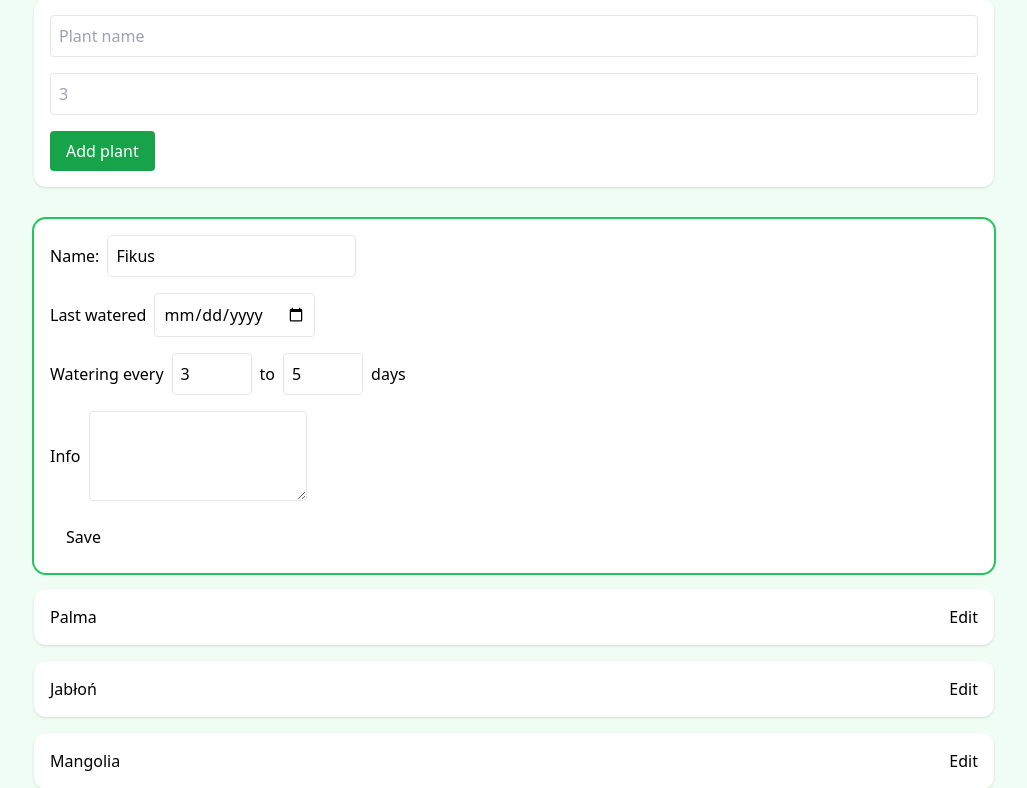
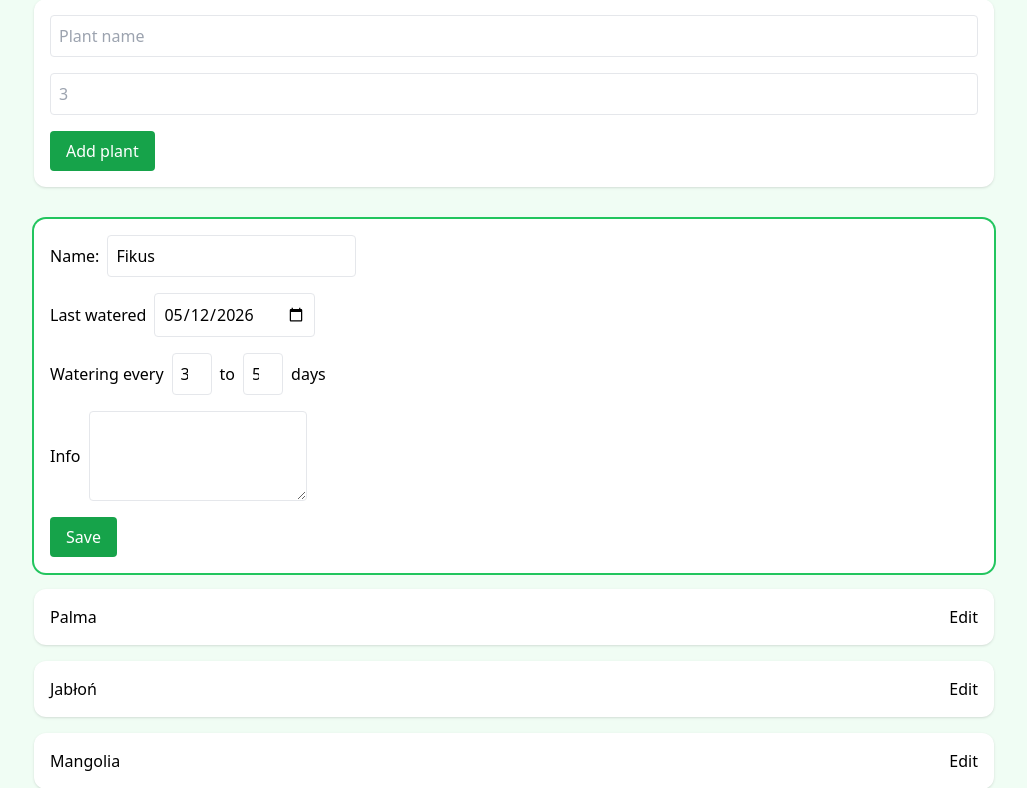
Before and after one commit to PLudrak/waterring, a FastAPI app: page /manage-plants?edit=1 in a window 1280 px wide. Shown: the part 180-968 px from the top of the page, without its empty margins (126-1153 px from the left). Run offline with FastAPI, Linux system fonts and the light colour scheme; some libraries are stand-ins or nearby versions.

Commit message:
manage plants logic update

```diff
--- a/app/services/date_service.py
+++ b/app/services/date_service.py
@@ -1,9 +1,9 @@
-from datetime import datetime
+from datetime import datetime, timezone
 
 
 def days_since_watered(last_watered_at: datetime) -> int:
-    delta = datetime.utcnow() - last_watered_at
-    return delta.days
+    now = datetime.now(timezone.utc)
+    return (now.date() - last_watered_at.date()).days
 
 
 def watering_text(days_since_watered) -> str:
--- a/app/templates/manage_plants.html
+++ b/app/templates/manage_plants.html
@@ -50,7 +50,7 @@
 			type="date"
 			name="last_watered"
 			class="border rounded p-2"
-			value = "{{ plant.last_watered_at}}"
+			value = "{{ plant.last_watered_at.strftime('%Y-%m-%d') }}"
 		>
 	</div>
 
@@ -64,7 +64,7 @@
 			type="number"
 			name="watering_interval_min"
 			value="{{ plant.watering_interval_min }}"
-			class="border rounded p-2 w-20"
+			class="border rounded p-2 w-10"
 		>
 
 		<span>to</span>
@@ -74,7 +74,7 @@
 			type="number"
 			name="watering_interval_max"
 			value="{{ plant.watering_interval_max }}"
-			class="border rounded p-2 w-20"
+			class="border rounded p-2 w-10"
 		>
 
 		<span>days</span>
@@ -93,7 +93,7 @@
 		></textarea>
 	</div>
 
-	<button class="bg-white rounded px-4 py-2 w-fit">
+	<button class="text-white bg-green-600 rounded px-4 py-2 w-fit">
 		Save
 	</button>
 	</form>
```
Also changed, not shown: app/routers/plants.py (+7 -3 lines), plants.db, 1 other file.
